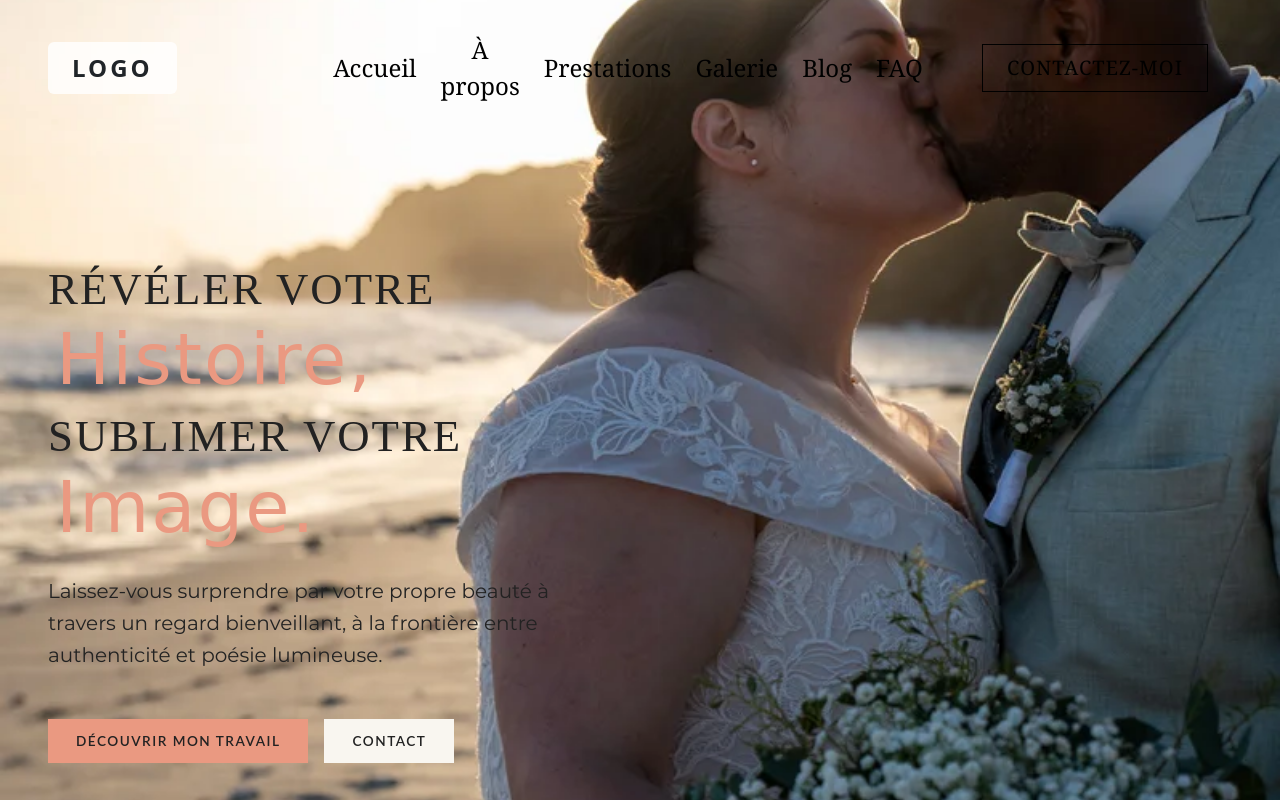
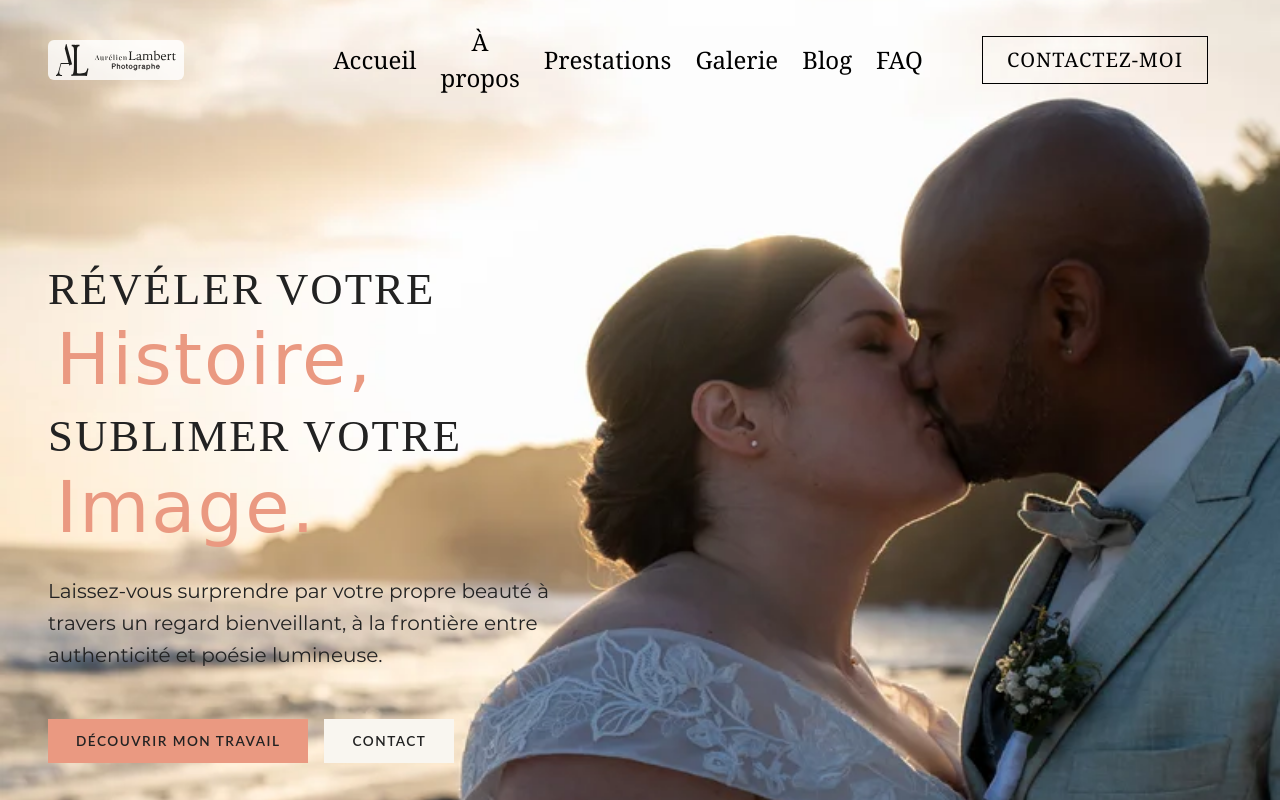
Before and after one commit to Juanrojasdc/projet-site-photo, a website: page index.html in a window 1280 px wide. Shown: the top 800 px of the page. Drawn offline with nearby package versions, Linux system fonts and the light colour scheme; files whose address does not match are found by name; a web font is replaced by a local one.

Commit message:
Mod; petit modification de navbar

```diff
--- a/pages/navbar.html
+++ b/pages/navbar.html
@@ -1,12 +1,12 @@
 <nav
-  class="navbar navbar-glass fixed-top w-100 d-flex justify-content-center py-4 nav-theme-dark transition-nav"
+  class="navbar navbar-glass fixed-top w-100 d-flex justify-content-center py-3 nav-theme-dark transition-nav"
   id="myNavbar"
 >
   <div class="container-fluid px-4 px-md-5">
     <div class="row w-100 align-items-center justify-content-between">
       <div class="col-4 col-md-3 d-flex justify-content-start">
-        <a href="#" class="logo-box px-4 py-2 rounded-2 fw-bold text-dark text-decoration-none">
-          LOGO
+        <a href="/" class="logo-box px-2 py-1 rounded-2 text-decoration-none">
+          <img src="/assets/icons/Fichier 8PPPP.svg" alt="Logo" class="logo-img" />
         </a>
       </div>
 
--- a/sass/main.scss
+++ b/sass/main.scss
@@ -616,7 +616,6 @@ $letter-spacing-logo: 3px;
   // Fondo inicial transparente
   background-color: transparent;
 
-  // Cuando le añadimos la clase .scrolled, aplicamos el estilo
   &.scrolled {
     background-color: $color-glass-bg !important;
     backdrop-filter: blur(12px);
@@ -627,21 +626,31 @@ $letter-spacing-logo: 3px;
 
 .logo-box {
   background-color: rgba(255, 255, 255, 0.8);
-  font-size: 24px;
-  letter-spacing: $letter-spacing-logo;
-}
-
+  display: inline-block;
+
+  // Ajuste del tamaño de la imagen dentro del logo
+  .logo-img {
+    width: 120px;
+    height: auto;
+    display: block;
+  }
+}
 .nav-links {
   a {
-    font-family: $font-playfair;
+    font-family: $font-playfair !important;
+    text-decoration: none !important;
+
+    // ELIMINAMOS 'color: inherit !important'
+    // Ahora el color lo definen exclusivamente los temas (dark/light)
     font-size: 24px;
-    text-decoration: none;
     transition:
       opacity 0.2s ease,
       color 0.2s ease;
+    cursor: pointer;
 
     &:hover {
-      opacity: 0.7;
+      text-decoration: none !important;
+      opacity: 0.7; // Esto crea el efecto de desvanecimiento
     }
   }
 }
@@ -2084,7 +2093,7 @@ $color-text-dark: #222222;
   // On recule d'un dossier (../) pour arriver dans /assets/, puis on va dans /img/
   background-image: url('../img/mariage/mariage-35.webp');
   background-size: cover;
-  background-position: center center;
+  background-position: center 25%;
   background-repeat: no-repeat;
 
   // Hauteur de la section
```
Also changed, not shown: assets/css/main.min.css.
